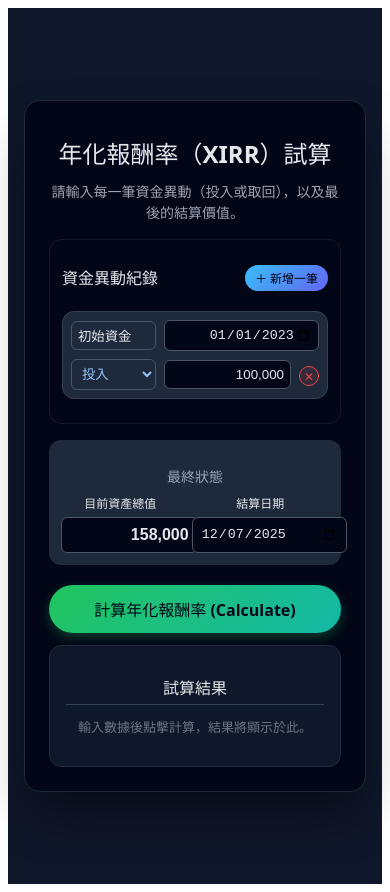
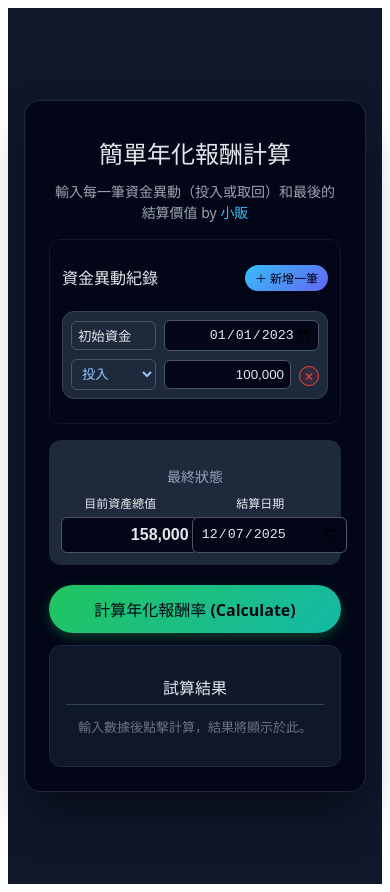
Before and after one commit to yiliang1107/annual_return, a React (Vite) app: page / in a window 390 px wide. Built offline with nearby package versions, Linux system fonts and the light colour scheme.

Commit message:
handphone V3

```diff
--- a/src/App.jsx
+++ b/src/App.jsx
@@ -241,10 +241,10 @@ function App() {
         }}
       >
         <h1 style={{ fontSize: "24px", marginBottom: "4px" }}>
-          年化報酬率（XIRR）試算
+          簡單年化報酬計算
         </h1>
         <p style={{ fontSize: "14px", color: "#9ca3af", marginBottom: "16px" }}>
-          請輸入每一筆資金異動（投入或取回），以及最後的結算價值。
+          輸入每一筆資金異動（投入或取回）和最後的結算價值 by <a href="https://www.youtube.com/@little.warung" target="_blank" rel="noreferrer" style={{ color: "#38bdf8", textDecoration: "none" }}>小販</a>
         </p>
 
         {/* 資金異動區塊 */}
```
